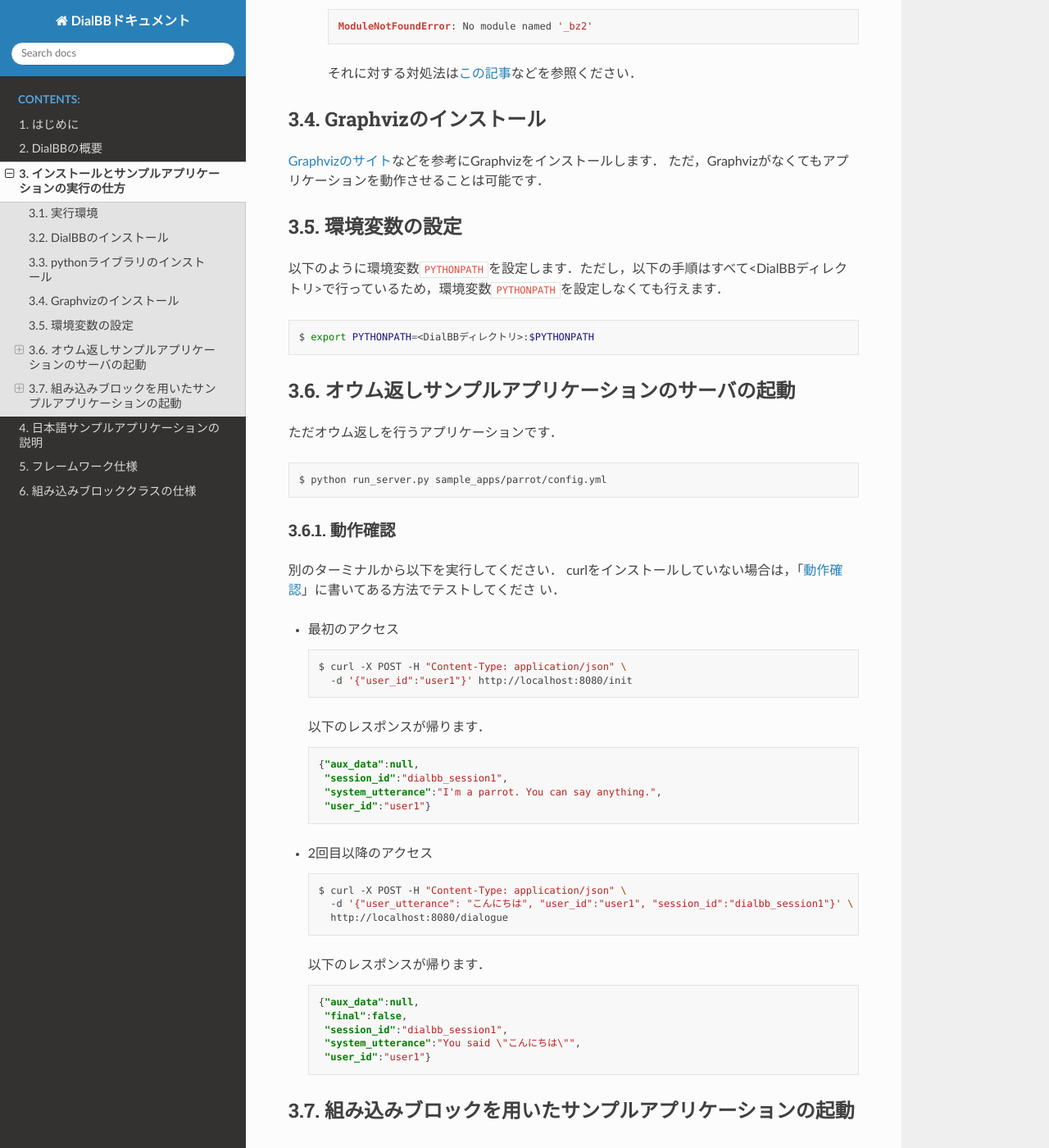
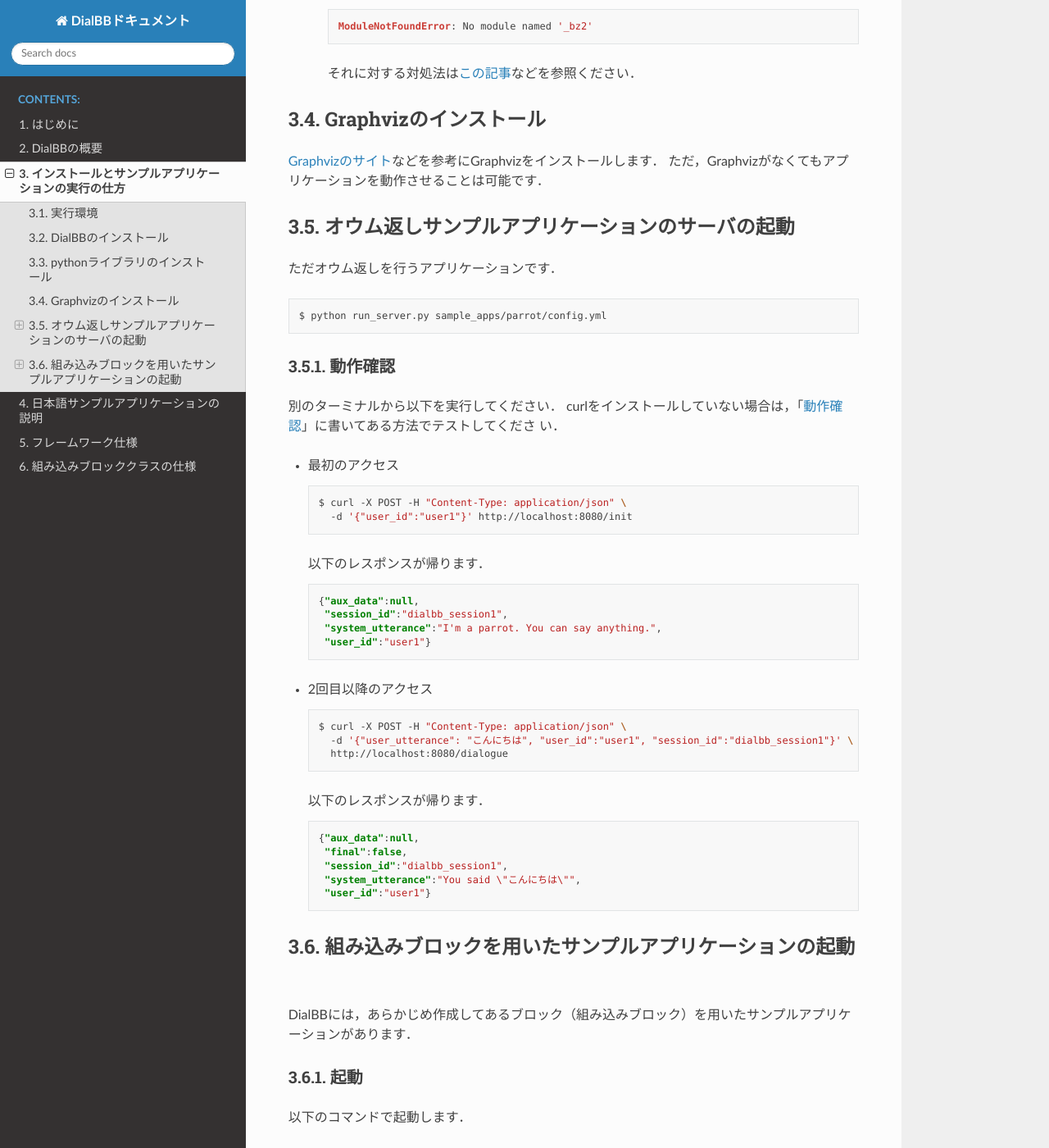
Before and after one commit to c4a-ri/dialbb, a Sphinx documentation site: the page built from docs/document-ja/source/03_install.md, in a window 1280 px wide and 1400 px high, scrolled down 1388 px. Shown: the whole window at 82% size. Built offline with Sphinx 7.4.7 and the Read the Docs theme 2.0.0, drawn with Linux system fonts in a browser that asks for light colours; some of the changed text lies outside the part shown.

Commit message:
install doc fixed

````diff
--- a/docs/document-ja/source/03_install.md
+++ b/docs/document-ja/source/03_install.md
@@ -70,14 +70,6 @@ $ git clone https://github.com/c4a-ri/dialbb.git <ディレクトリ名>
 [Graphvizのサイト](https://graphviz.org/download/)などを参考にGraphvizをインストールします．
 ただ，Graphvizがなくてもアプリケーションを動作させることは可能です．
 
-
-## 環境変数の設定
-
-以下のように環境変数`PYTHONPATH`を設定します．ただし，以下の手順はすべて<DialBBディレクトリ>で行っているため，環境変数`PYTHONPATH`を設定しなくても行えます．
-
-```sh
-$ export PYTHONPATH=<DialBBディレクトリ>:$PYTHONPATH
-```
 
 ## オウム返しサンプルアプリケーションのサーバの起動
 
````
Also changed, not shown: 3 other files.
